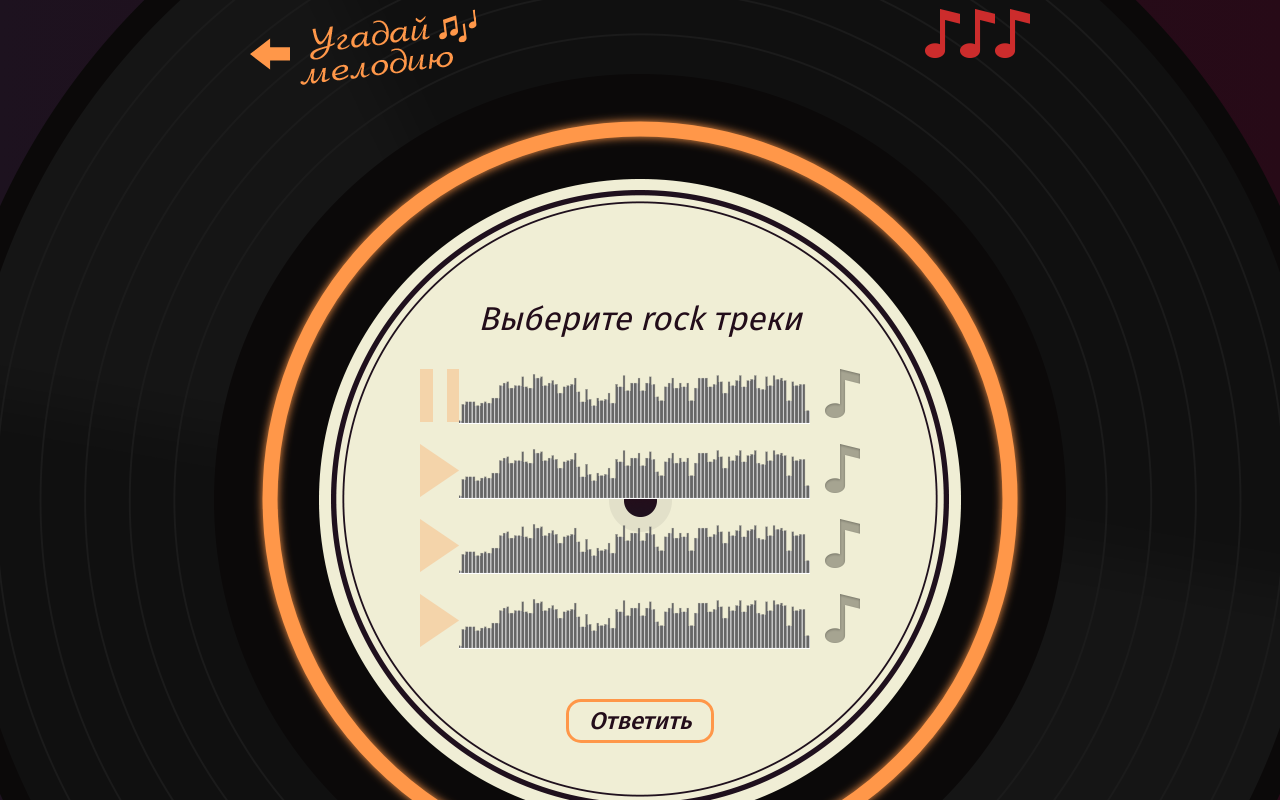
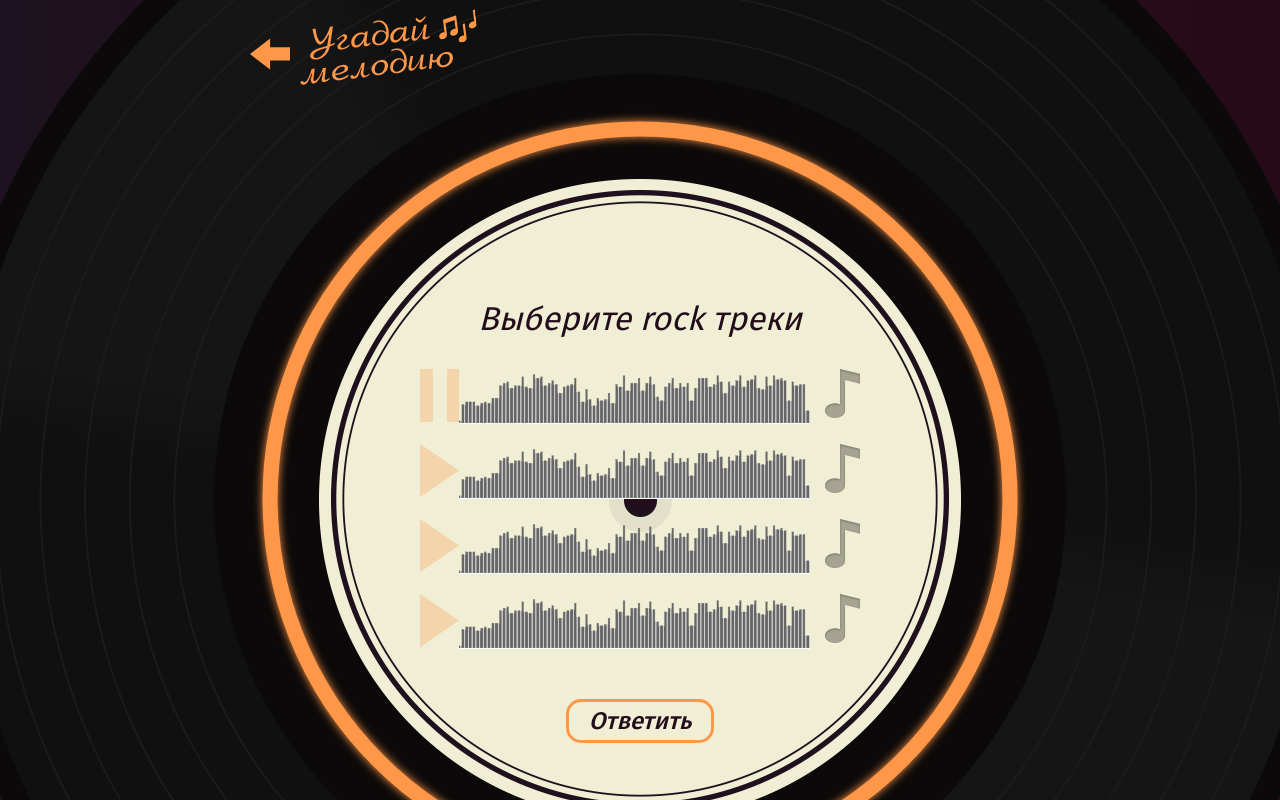
Before and after one commit to Christik/guess-melody, a React (Create React App) app: page / in a window 1280 px wide. Both pictures are taken after a click on the button "Начать игру". Shown: the top 800 px of the page. Built offline with nearby package versions, Linux system fonts and the light colour scheme.

Commit message:
Выводит вывод ошибок на игровом экране

```diff
--- a/src/pages/artist-question-screen/artist-question-screen.tsx
+++ b/src/pages/artist-question-screen/artist-question-screen.tsx
@@ -1,18 +1,18 @@
+import { PropsWithChildren } from 'react';
 import { Helmet } from 'react-helmet-async';
 
 import { QuestionArtist, UserArtistQuestionAnswer } from '../../types/question';
 
 import Logo from '../../components/logo/logo';
-import Mistakes from '../../components/mistakes/mistakes';
 
-type ArtistQuestionScreenProps = {
+type ArtistQuestionScreenProps = PropsWithChildren<{
   question: QuestionArtist;
   onAnswer: (question: QuestionArtist, answer: UserArtistQuestionAnswer) => void;
   renderPlayer: (src: string, playerIndex: number) => JSX.Element;
-};
+}>;
 
 function ArtistQuestionScreen(props: ArtistQuestionScreenProps) {
-  const {question, onAnswer, renderPlayer} = props;
+  const {question, onAnswer, renderPlayer, children} = props;
   const {song, answers} = question;
 
   return (
@@ -38,7 +38,7 @@ function ArtistQuestionScreen(props: ArtistQuestionScreenProps) {
           />
         </svg>
 
-        <Mistakes count={3} />
+        {children}
       </header>
 
       <section className="game__screen">
--- a/src/pages/game-screen/game-screen.tsx
+++ b/src/pages/game-screen/game-screen.tsx
@@ -11,6 +11,7 @@ import withAudioPlayer from '../../hoc/with-audio-player';
 
 import ArtistQuestionScreen from '../artist-question-screen/artist-question-screen';
 import GenreQuestionScreen from '../genre-question-screen/genre-question-screen';
+import Mistakes from '../../components/mistakes/mistakes';
 
 const ArtistQuestionScreenWrapper = withAudioPlayer(ArtistQuestionScreen);
 const GenreQuestionScreenWrapper = withAudioPlayer(GenreQuestionScreen);
@@ -21,6 +22,8 @@ type GameScreenProps = {
 
 function GameScreen({questions}: GameScreenProps) {
   const step = useAppSelector((state) => state.step);
+  const mistakes = useAppSelector((state) => state.mistakes);
+
   const dispatch = useAppDispatch();
   const question = questions[step];
 
@@ -36,7 +39,9 @@ function GameScreen({questions}: GameScreenProps) {
         <GenreQuestionScreenWrapper
           question={question as QuestionGenre}
           onAnswer={() => dispatch(incrementStep())}
-        />
+        >
+          <Mistakes count={mistakes} />
+        </GenreQuestionScreenWrapper>
       );
 
     case GameType.Artist:
@@ -44,7 +49,9 @@ function GameScreen({questions}: GameScreenProps) {
         <ArtistQuestionScreenWrapper
           question={question as QuestionArtist}
           onAnswer={() => dispatch(incrementStep())}
-        />
+        >
+          <Mistakes count={mistakes} />
+        </ArtistQuestionScreenWrapper>
       );
 
     default:
--- a/src/pages/genre-question-screen/genre-question-screen.tsx
+++ b/src/pages/genre-question-screen/genre-question-screen.tsx
@@ -1,19 +1,19 @@
 import {Helmet} from 'react-helmet-async';
-import { useState } from 'react';
+import { PropsWithChildren, useState } from 'react';
 
 import {QuestionGenre, UserGenreQuestionAnswer} from '../../types/question';
 
 import Logo from '../../components/logo/logo';
-import Mistakes from '../../components/mistakes/mistakes';
 
-type GenreQuestionScreenProps = {
+
+type GenreQuestionScreenProps = PropsWithChildren<{
   question: QuestionGenre;
   onAnswer: (question: QuestionGenre, answer: UserGenreQuestionAnswer) => void;
   renderPlayer: (src: string, playerIndex: number) => JSX.Element;
-};
+}>;
 
 function GenreQuestionScreen(props: GenreQuestionScreenProps) {
-  const {question, onAnswer, renderPlayer} = props;
+  const {question, onAnswer, renderPlayer, children} = props;
   const {genre, answers} = question;
 
   const [userAnswers, setUserAnswers] = useState([false, false, false, false]);
@@ -41,7 +41,7 @@ function GenreQuestionScreen(props: GenreQuestionScreenProps) {
           />
         </svg>
 
-        <Mistakes count={3} />
+        {children}
       </header>
 
       <section className="game__screen">
```
